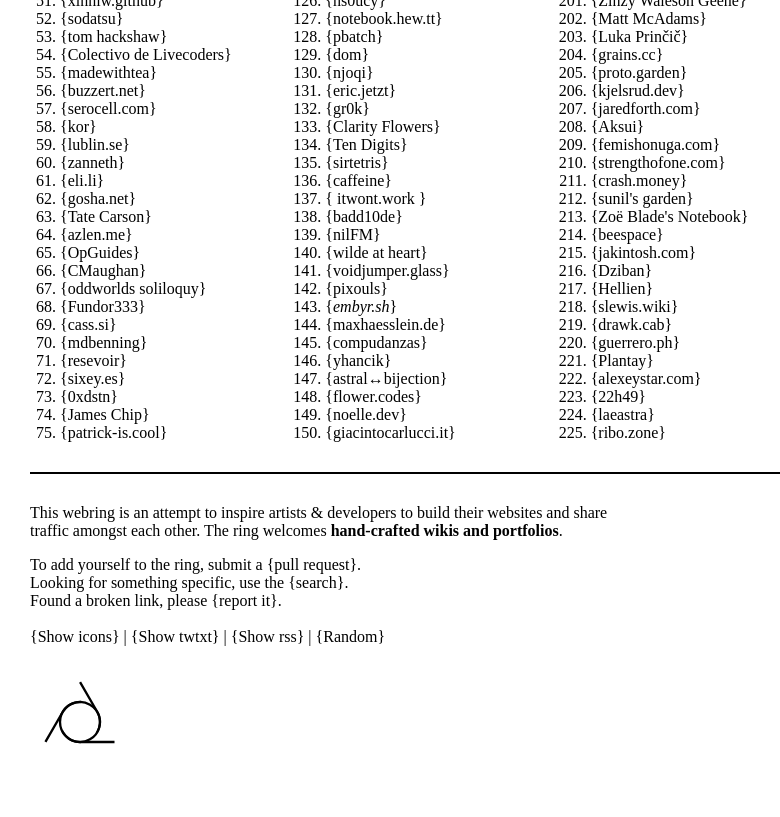
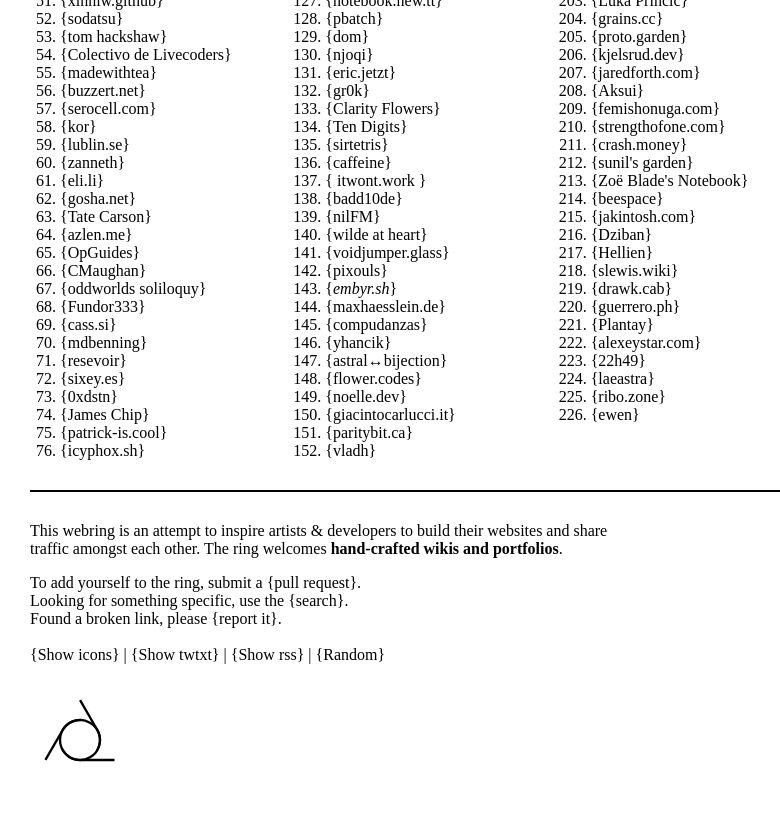
Before and after one commit to XXIIVV/webring, a plain HTML site: page index.html in a window 1280 px wide. Shown: the part 938-1755 px from the top of the page, without its empty margins (0-780 px from the left). Drawn offline with Linux system fonts and the light colour scheme.

Commit message:
add ewen

```diff
--- a/index.html
+++ b/index.html
@@ -868,6 +868,9 @@
 					height="31"
 				>
 			</li>
+		<li data-lang="en" id="ewen">
+				<a href="https://ewen.io">ewen</a>
+			</li>
 		</ol>
 		<footer>
 			<p class="readme">
```
